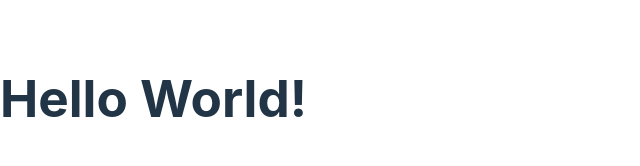
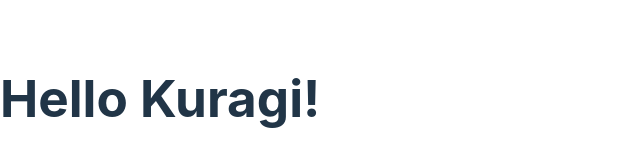
Before and after one commit to Geoffrey-Merville/--course-reactjs, a React (Vite) app in the folder react-app/: page / in a window 1280 px wide. Shown: the part 302-468 px from the top of the page, without its empty margins (0-640 px from the left). Built offline with nearby package versions, Linux system fonts and the light colour scheme.

Commit message:
Created first React Component

```diff
--- a/react-app/src/Message.tsx
+++ b/react-app/src/Message.tsx
@@ -2,7 +2,10 @@
 // PascalCasing
 function Message() {
     // JSX: JavaScript XML
-    return <h1>Hello World!</h1>;
+    const name = "Kuragi"
+    if (name)
+        return <h1>Hello {name}!</h1>;
+    return <h1>Hello World!</h1>
 }
 
 export default Message;
```
